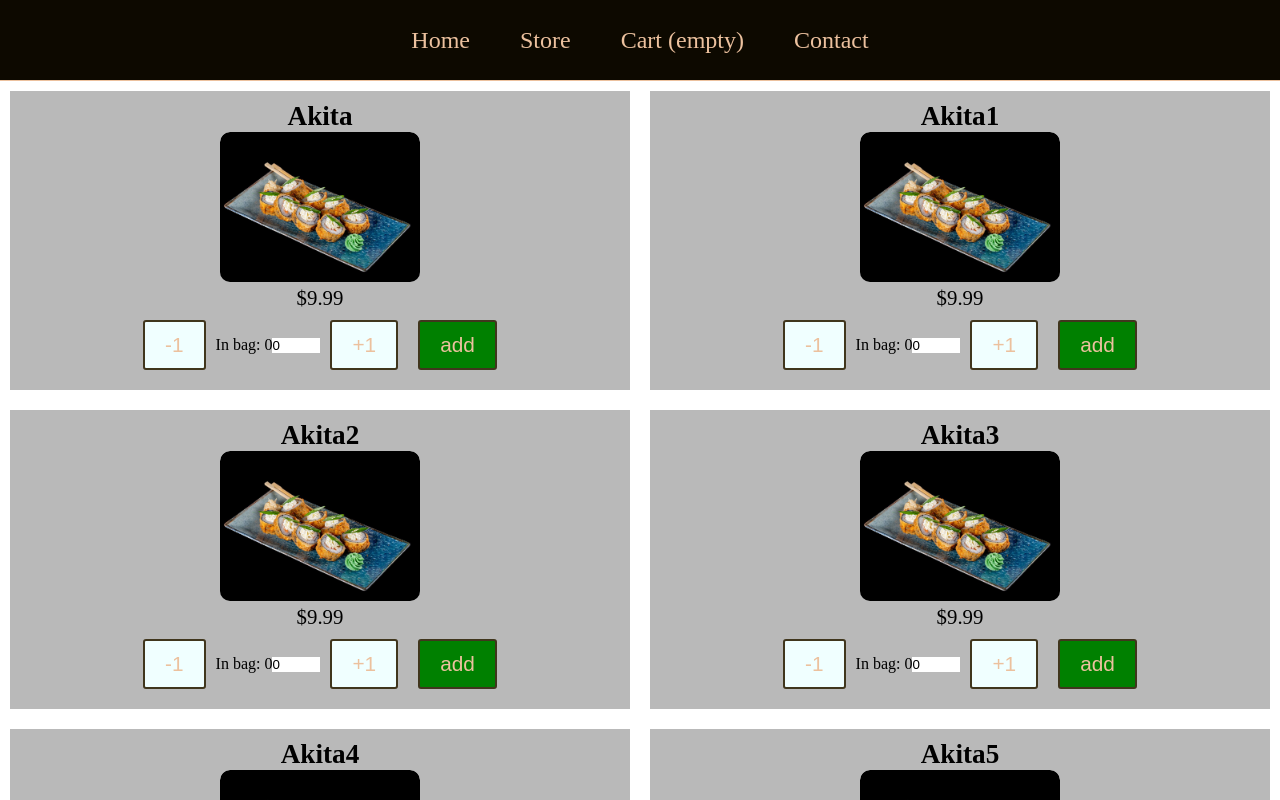
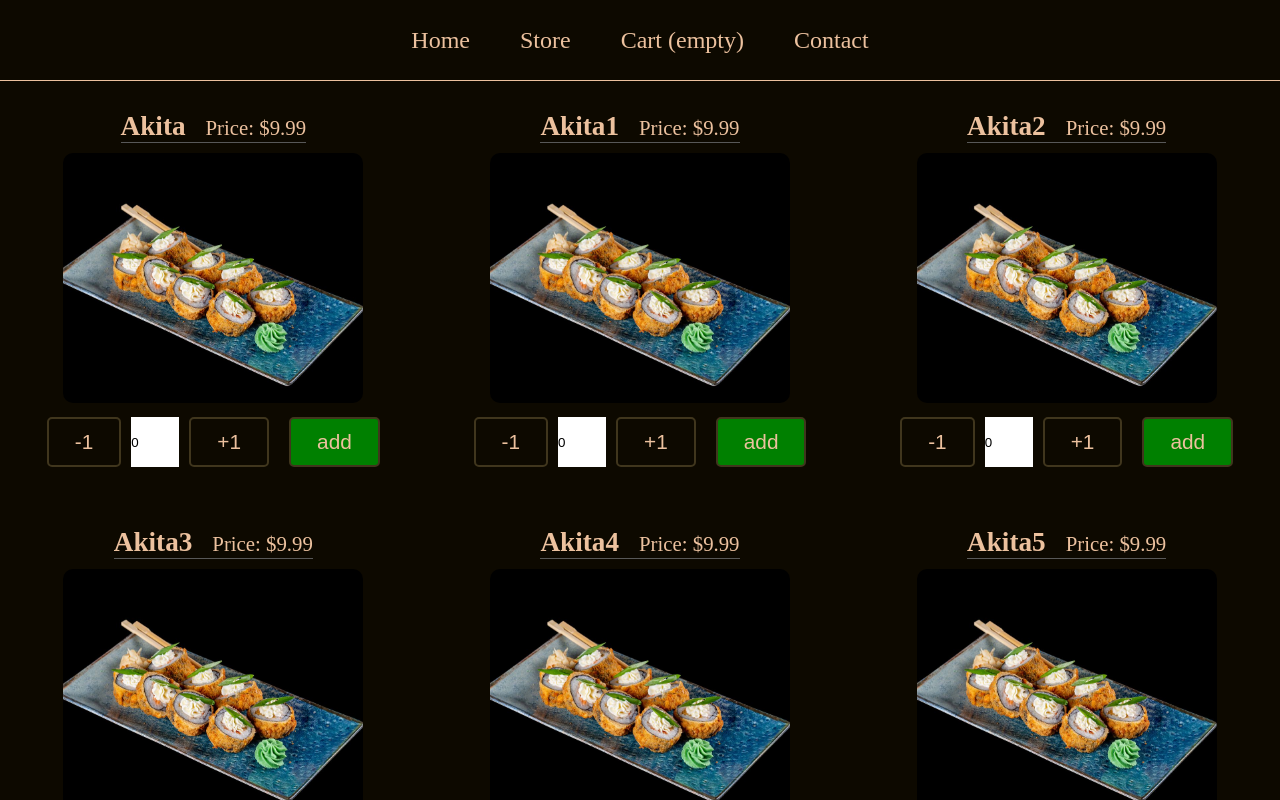
Before and after one commit to janaiscoding/shopping-cart, a React (Create React App) app: page /store in a window 1280 px wide. Shown: the top 800 px of the page. Built offline with nearby package versions, Linux system fonts and the light colour scheme.

Commit message:
Style store page + add coditionals on price and quant items

```diff
--- a/src/components/StoreItem.js
+++ b/src/components/StoreItem.js
@@ -10,7 +10,7 @@ const StoreItem = ({ product, handleCartAdd, handleCartRemove }) => {
     setQuantity(quantityNum);
   };
   const handleAdd = (product, quantity) => {
-   // product.quantity = quantity;
+    // product.quantity = quantity;
     if (quantity > 0) {
       console.log(`the quantity passed to be added`, quantity);
       handleCartAdd(product, quantity);
@@ -43,22 +43,27 @@ const StoreItem = ({ product, handleCartAdd, handleCartRemove }) => {
   return (
     <>
       <div className="card-wrap">
-        <div className="item-name">{product.name}</div>
-
+        <div className="card-info">
+          <div className="item-name">{product.name}</div>
+          <div className="item-price">
+            Price: $
+            {product.quantity === 0
+              ? product.price
+              : product.price * product.quantity}
+          </div>
+          {product.quantity === 0 ? `` : <div>In bag: {product.quantity}</div>}
+        </div>
         <div className="container">
           <img
             src={product.img}
-            width={150}
-            height={150}
+            width={300}
+            height={250}
             alt={product.name}
             className="item-image"
           ></img>
         </div>
-        <div className="item-price">${product.price}</div>
         <div className="buttons-control">
-          <div className="in-cart"></div>
           <button onClick={handleRemoveSingular}>-1</button>
-          <div>In bag: {product.quantity}</div>
           <input
             type="number"
             min={"1"}
--- a/src/pages/Store.js
+++ b/src/pages/Store.js
@@ -1,5 +1,7 @@
 import React from "react";
 import StoreItem from "../components/StoreItem";
+import "../styles/store.css";
+// import { Link } from "react-router-dom";
 
 const Store = ({ products, handleCartAdd, handleCartRemove }) => {
   const allProducts = products.map((product) => (
@@ -12,9 +14,9 @@ const Store = ({ products, handleCartAdd, handleCartRemove }) => {
   ));
 
   return (
-    <>
+    <div className="store-main">
       <div className="all-products-wrap">{allProducts}</div>
-    </>
+    </div>
   );
 };
 
--- /dev/null
+++ b/src/styles/store.css
@@ -0,0 +1,93 @@
+.store-main {
+  display: flex;
+  flex-direction: column;
+  background-color: #0d0900;
+  color: #ecc19e;
+}
+a {
+  display: flex;
+  align-items: flex-end;
+}
+
+.all-products-wrap {
+  display: grid;
+  grid-template-columns: repeat(3, 1fr);
+}
+
+.card-wrap {
+  padding: 10px;
+  margin: 10px;
+  display: flex;
+  flex-direction: column;
+  justify-content: center;
+  align-items: center;
+}
+.card-info {
+  display: flex;
+  justify-content: center;
+  align-items: baseline;
+  gap: 20px;
+  margin: 10px;
+  border-bottom: 1px solid #585858;
+}
+input {
+  height: 50px;
+}
+
+.item-name {
+  font-size: 1.7rem;
+  font-weight: 600;
+}
+
+.item-price {
+  font-size: 1.3rem;
+}
+
+.buttons-control {
+  display: flex;
+  justify-content: center;
+  align-items: center;
+}
+.in-cart {
+  display: flex;
+  color: purple;
+}
+.add-button {
+  background-color: green;
+}
+.remove-button {
+  background-color: red;
+}
+.container {
+  position: relative;
+  overflow: hidden;
+  max-width: 300px;
+  border-radius: 5px;
+  z-index: 1;
+}
+.container::after {
+  content: "";
+  position: absolute;
+  left: 0;
+  top: 0;
+  border-radius: 10px;
+  width: 100%;
+  height: 100%;
+  background: #e5e5e53f;
+  opacity: 0;
+  transition: 0.5s ease all;
+}
+.item-image {
+  transition: 0.5s ease all;
+  width: 100%;
+  object-fit: cover;
+  border-radius: 10px;
+}
+
+.container:hover img {
+  transform: scale(1.05);
+}
+
+.container:hover::after {
+  opacity: 0.2;
+}
--- a/src/styles/styles.css
+++ b/src/styles/styles.css
@@ -8,110 +8,20 @@
   position: relative;
 }
 
-.all-products-wrap {
-  display: grid;
-  grid-template-columns: repeat(2, 1fr);
-}
-
-.card-wrap {
-  background-color: rgba(0, 0, 0, 0.274);
-  padding: 10px;
-  margin: 10px;
-  display: flex;
-  flex-direction: column;
-  justify-content: center;
-  align-items: center;
-}
-.item-name {
-  font-size: 1.7rem;
-  font-weight: 600;
-}
-
-.item-price {
-  font-size: 1.3rem;
-}
-
-.buttons-control {
-  display: flex;
-  justify-content: center;
-  align-items: center;
-}
-.in-cart {
-  display: flex;
-  color: purple;
-}
-.add-button {
-  background-color: green;
-}
-.remove-button {
-  background-color: red;
-}
-.show-cart {
-  position: relative;
-  width: 50%;
-  height: 50%;
-  position: absolute;
-  top: 20%;
-  left: 20%;
-  z-index: 9;
-  border: 1px solid black;
-}
-
-.hide-cart {
-  display: none;
-}
-
 /* GLOBAL SETTINGS */
 button {
   display: flex;
   height: 50px;
-  padding: 20px;
   justify-content: center;
   align-items: center;
   margin: 10px;
   font-size: 1.3rem;
-  background-color: azure;
-  border-radius: 3px;
 }
 button:hover {
   cursor: pointer;
 }
 button:active {
   border: 2px solid black;
-}
-
-.container {
-  position: relative;
-  overflow: hidden;
-  max-width: 300px;
-  border-radius: 10px;
-  z-index: 1;
-}
-.container::after {
-  content: "";
-  position: absolute;
-  left: 0;
-  top: 0;
-  border-radius: 10px;
-  width: 100%;
-  height: 100%;
-  background: #e5e5e53f;
-  opacity: 0;
-  transition: 0.5s ease all;
-}
-.item-image {
-  transition: 0.5s ease all;
-  width: 100%;
-  object-fit: cover;
-  border-radius: 10px;
-}
-
-.container:hover img {
-  transform: scale(1.05);
-}
-
-.container:hover::after {
-  opacity: 0.2;
 }
 
 a,
```
